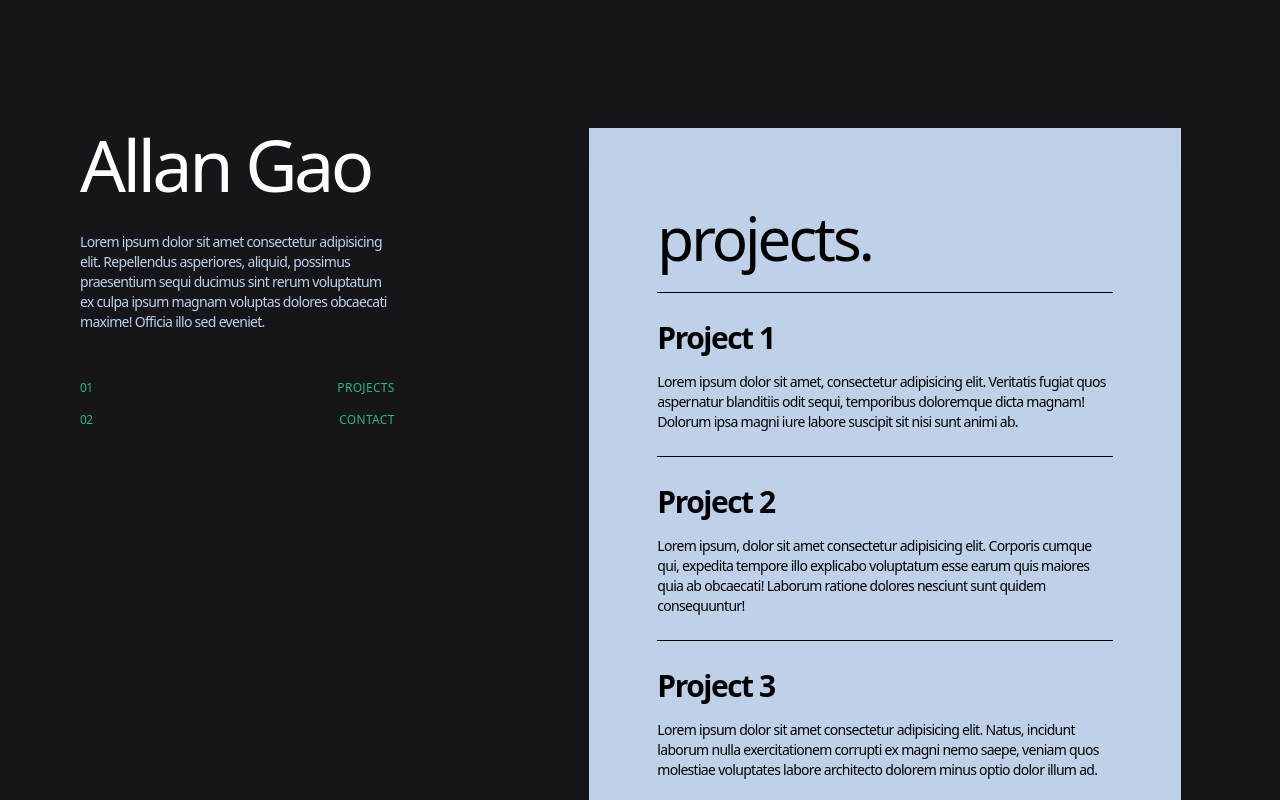
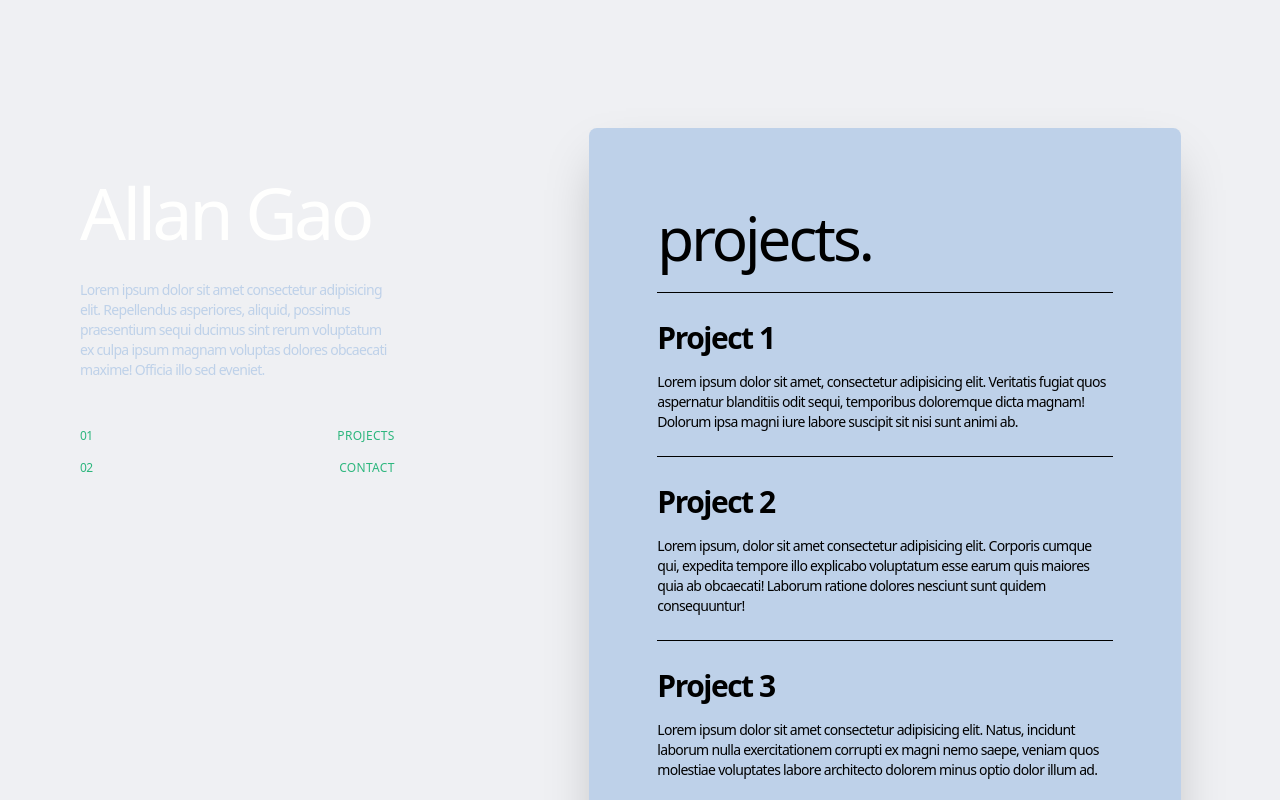
Before and after one commit to e3cd/allangao-2021, a Next.js app: page / in a window 1280 px wide. Built offline with nearby package versions, Linux system fonts and the light colour scheme.

Commit message:
add theme button

```diff
--- a/components/FixedSidebar.tsx
+++ b/components/FixedSidebar.tsx
@@ -1,8 +1,20 @@
+import { useTheme } from "next-themes";
+
 export default function FixedSidebar() {
+  const { theme, setTheme } = useTheme();
+
   return (
     <div className="w-full lg:w-2/6">
+      <header>
+        <button
+          aria-label="Toggle Dark Mode"
+          type="button"
+          className="p-3 h-12 w-12 order-2 md:order-3"
+          onClick={() => setTheme(theme === "light" ? "dark" : "light")}
+        />
+      </header>
       <div className="flex flex-col w-full px-8 py-20 mx-auto lg:pl-20">
-        <h1 className="mt-12 mb-8 font-thin tracking-tighter text-center tex16t-2xl text-headline lg:text-left lg:text-7xl title-font">
+        <h1 className="mt-12 mb-8 font-thin tracking-tighter text-center tex16t-2xl text-headline  lg:text-left lg:text-7xl title-font">
           Allan Gao
         </h1>
         <p className="mb-8 text-sm leading-5 tracking-tighter text-center text-paragraph lg:text-left lg:text-1xl">
--- a/components/ScrollWrapper.tsx
+++ b/components/ScrollWrapper.tsx
@@ -6,7 +6,7 @@ export default function ScrollWrapper() {
         <div className="container">
           <div className="inline-flex flex-col items-center w-full mx-auto mt-4 lg:mt-32 lg:pl-16">
             <div
-              className="w-full lg:w-3/4 bg-paragraph transition duration-500 ease-in-out transform shadow-2xl lg:px-12 hover:bg-secondary group hover:-translate-y-2"
+              className="w-full lg:w-3/4 bg-paragraph transition duration-500 ease-in-out transform shadow-2xl lg:px-12 hover:bg-secondary group hover:-translate-y-2 rounded-lg"
               id="work"
             >
               <div className="px-5 py-20 mx-auto text-left ">
@@ -45,11 +45,10 @@ export default function ScrollWrapper() {
                   nemo saepe, veniam quos molestiae voluptates labore architecto
                   dolorem minus optio dolor illum ad.
                 </p>
-
               </div>
             </div>
             <div
-              className="w-full lg:w-3/4 transition duration-500 ease-in-out transform shadow-2xl lg:px-12 bg-tertiary hover:bg-quaternary group hover:-translate-y-2"
+              className="w-full lg:w-3/4 transition duration-500 ease-in-out transform shadow-2xl lg:px-12 bg-tertiary hover:bg-quaternary group hover:-translate-y-2 rounded-lg"
               id="contact"
             >
               <div className="px-5 py-20 mx-auto text-left">
--- a/package.json
+++ b/package.json
@@ -10,6 +10,7 @@
   "dependencies": {
     "env": "^0.0.2",
     "next": "latest",
+    "next-themes": "^0.0.12",
     "react": "^17.0.1",
     "react-dom": "^17.0.1"
   },
--- a/pages/_app.tsx
+++ b/pages/_app.tsx
@@ -1,10 +1,15 @@
 import React from "react";
 import { AppProps } from "next/app";
+import { ThemeProvider } from "next-themes";
 
 import "../styles/globals.css";
 
 function MyApp({ Component, pageProps }: AppProps) {
-  return <Component {...pageProps} />;
+  return (
+    <ThemeProvider attribute="class">
+      <Component {...pageProps} />
+    </ThemeProvider>
+  );
 }
 
 export default MyApp;
--- a/pages/_document.tsx
+++ b/pages/_document.tsx
@@ -10,7 +10,7 @@ class MyDocument extends Document {
     return (
       <Html>
         <Head />
-        <body className="transition-colors bg-background lg:h-screen">
+        <body className="transition-colors  bg-backgroundLight dark:bg-backgroundDark lg:h-screen">
           <Main />
           <NextScript />
         </body>
--- a/tailwind.config.js
+++ b/tailwind.config.js
@@ -1,9 +1,10 @@
 module.exports = {
   purge: ['./pages/**/*.{js,ts,jsx,tsx}', './components/**/*.{js,ts,jsx,tsx}'],
-  darkMode: false, // or 'media' or 'class'
+  darkMode: 'class', // or 'media' or 'class'
   theme: {
     colors: {
-      background: '#16161a',
+      backgroundLight: '#eff0f3',
+      backgroundDark: '#16161a',
       secondary: '#72757e',
       headline: '#fffffe',
       paragraph: '#BED1E9',
```
Also changed, not shown: 1 other file (tests, documents, lock files or other folders).
